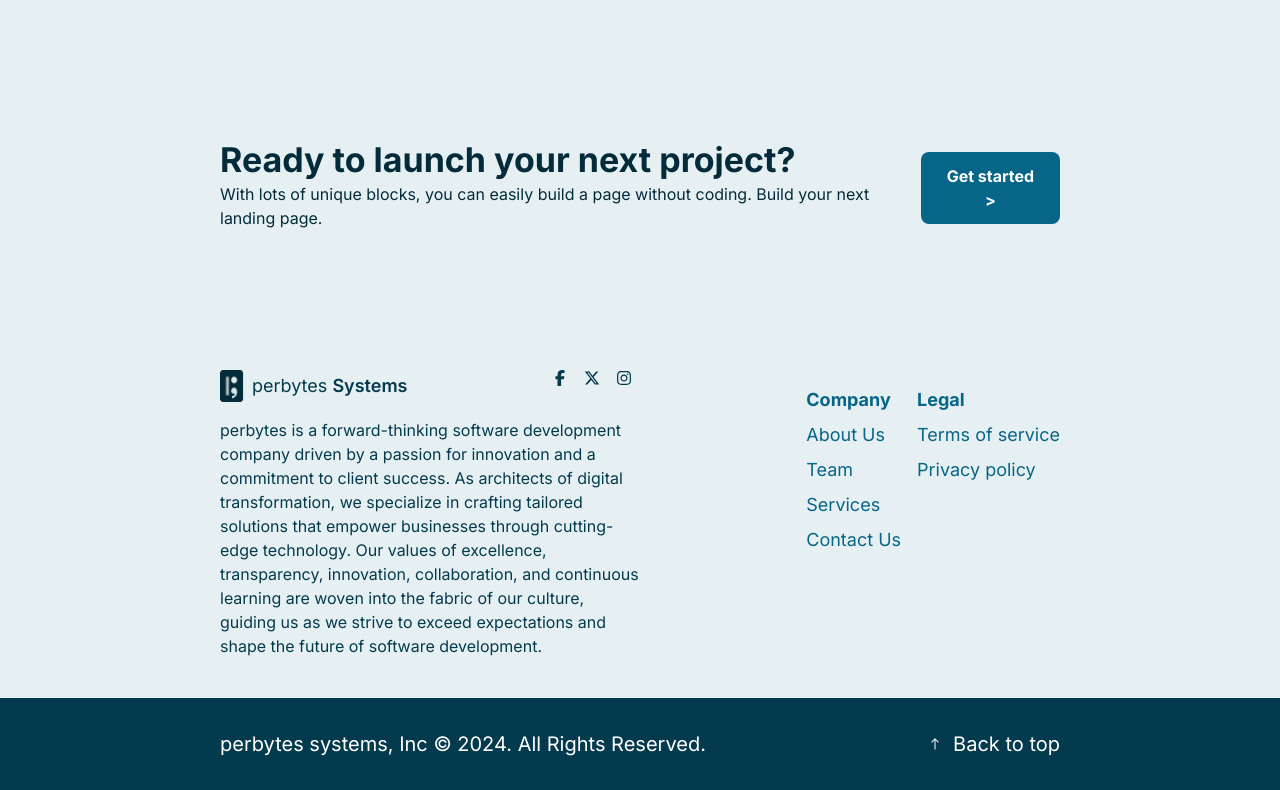
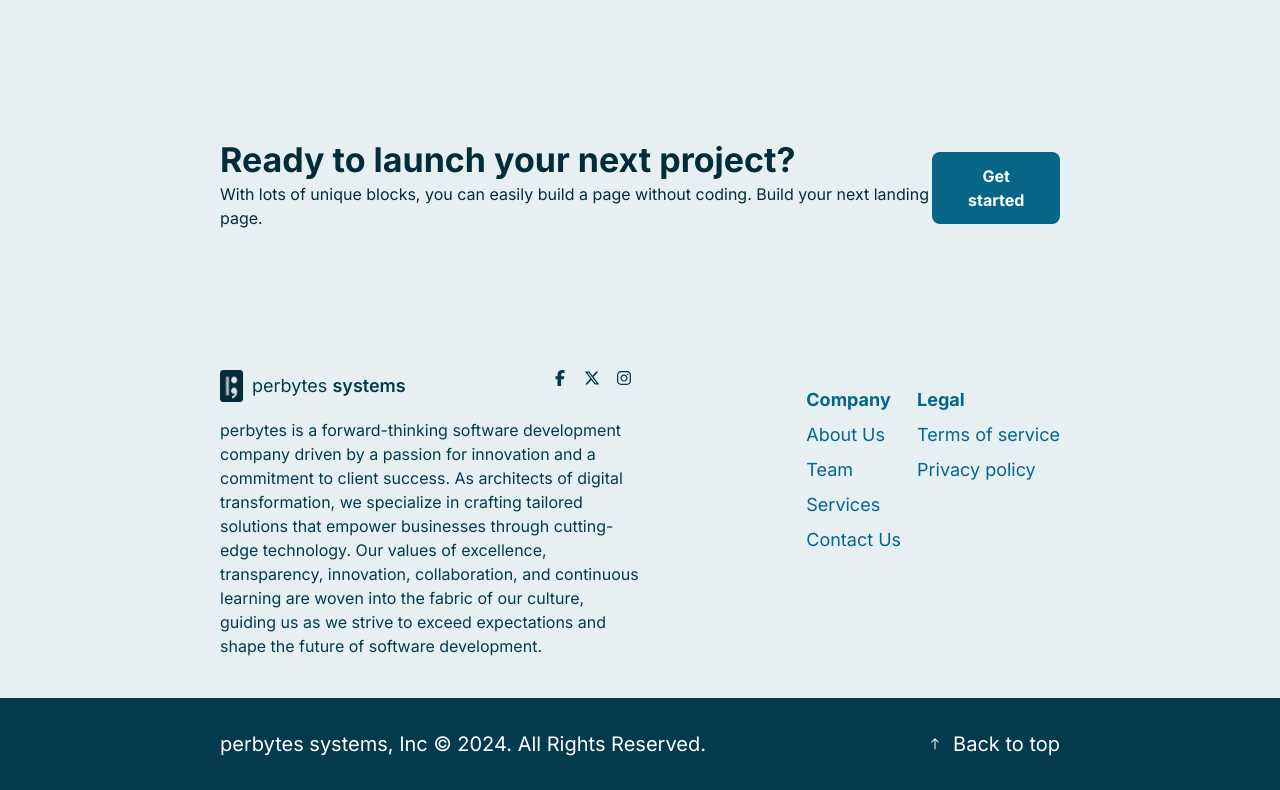
Before and after one commit to perbytes-codespace/perbytes-landing-page, a Next.js app in the folder perbytes/: page / in a window 1280 px wide. Shown: the part 4233-5023 px from the top of the page. Built offline with nearby package versions, Linux system fonts and the light colour scheme.

Commit message:
minor ui fixes

```diff
--- a/perbytes/app/components/footer.tsx
+++ b/perbytes/app/components/footer.tsx
@@ -23,7 +23,7 @@ export const  Footer=() => {
                 <div className="h-8 w-6">
                     <Image className="h-8 w-6" width={50} height={50} src="/footer-logo.png" alt="logo" />
                 </div>
-                <span className="text-lg">perbytes <span className=" font-semibold">Systems</span></span>
+                <span className="text-lg">perbytes <span className=" font-semibold">systems</span></span>
             </Link>
             <div className="flex gap-2 items">
                 <div className="h-8 w-6">
--- a/perbytes/app/page.tsx
+++ b/perbytes/app/page.tsx
@@ -308,7 +308,7 @@ export default function Home() {
           <div className="mt-4 lg:mt-0">
             <Link href="/contact">
               <button className="px-6 py-3 bg-[#076588] text-white rounded-lg text-md font-bold">
-                Get started &gt;
+           Get started
               </button>
             </Link>
           </div>
```
